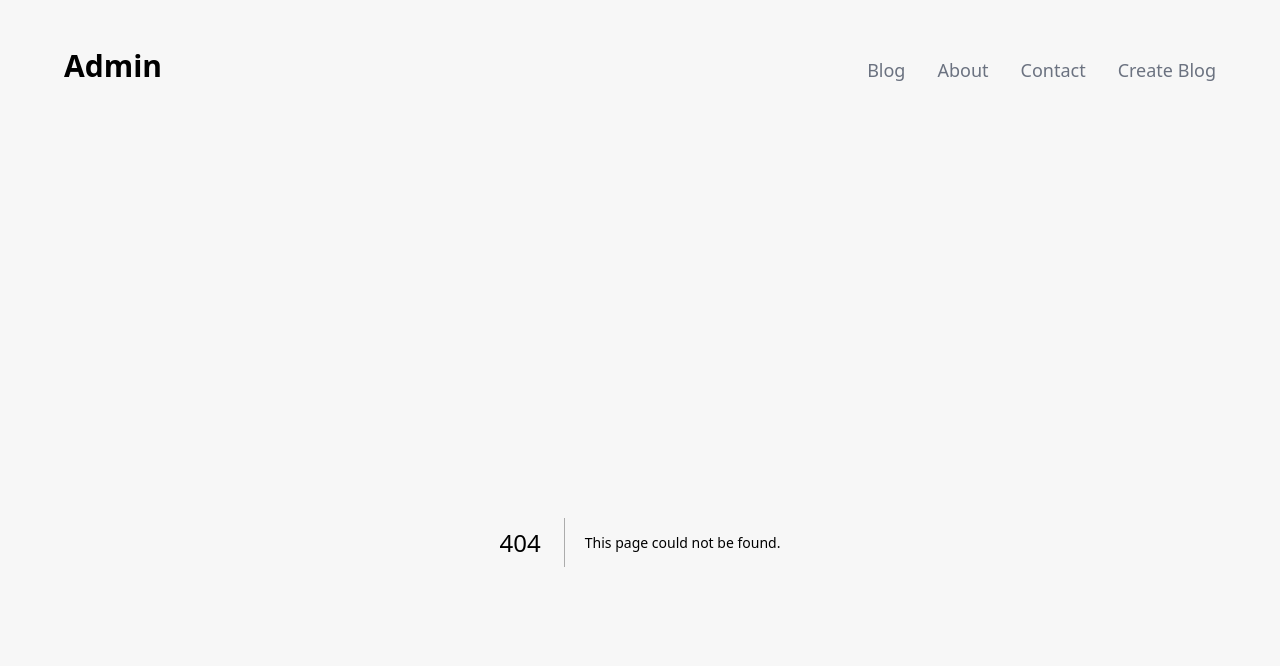
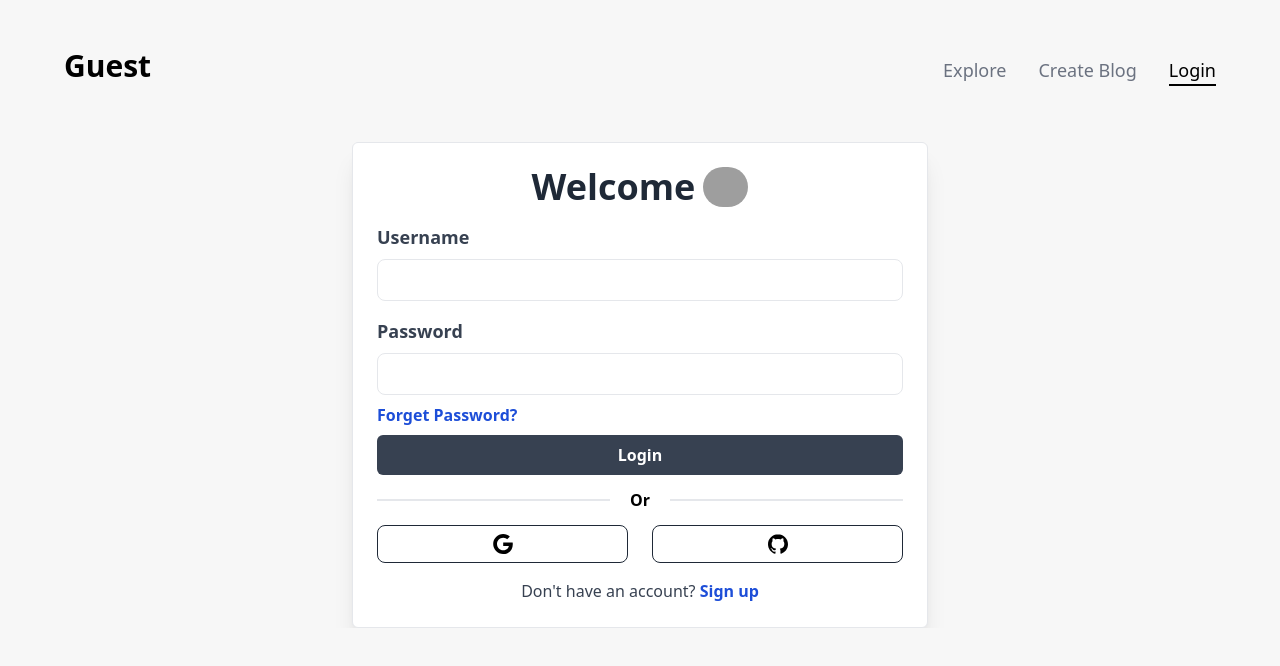
Before and after one commit to sownfam/int2211, a Next.js app: page /login in a window 1280 px wide. Before the commit this address had no page. Shown: the top 666 px of the page. Built offline with nearby package versions, Linux system fonts and the light colour scheme; grey boxes are pictures that could not be loaded.

Commit message:
feat: minimal user login

```diff
--- a/src/app/contact/page.tsx
+++ /dev/null
@@ -1,8 +0,0 @@
-export const metadata = {
-  title: 'Contact',
-  description: 'This is contact page.',
-};
-
-export default function ContactPage() {
-  return <h1 className="mt-12 text-center text-3xl font-bold">Contact</h1>;
-}
--- /dev/null
+++ b/src/app/login/page.tsx
@@ -0,0 +1,122 @@
+'use client'
+import Link from "next/link";
+import Image from "next/image";
+import { useRecoilState } from "recoil";
+import { userAuth } from "@/states/user";
+import { useState } from "react";
+import short from 'short-uuid';
+
+export default function Login() {
+
+  const [userInfo, setUserInfo] = useRecoilState(userAuth);
+  const [username, setUsername] = useState<string>("");
+  const [password, setPassword] = useState<string>("");
+  const handleLogin = () => {
+    const userID = short.generate();
+    if (username === "" || password === "") {
+      alert("User name or password should not be empty");
+      return;
+    }
+    setUserInfo({
+      username: username,
+      userID: "user" + "-" + userID,
+    });
+    // @DangThanhWang insert into database?
+
+  }
+  return (
+    <div className="relative flex flex-col items-center justify-center overflow-hidden">
+      <div className="w-full p-6 bg-white rounded-md shadow-xl lg:max-w-xl border">
+        <div className="flex justify-center">
+          <div className="text-4xl font-extrabold text-center text-gray-800 not-italic">
+            Welcome
+          </div>
+          <Image
+            className="flex-none rounded-full ml-2"
+            src={"https://source.unsplash.com/8xznAGy4HcY/800x400"}
+            alt="Chess Piece"
+            width={45}
+            height={45}
+          />
+        </div>
+        <form className="mt-4">
+          <div className="mb-4">
+            <label
+              htmlFor="username"
+              className="block text-lg font-bold text-gray-700"
+            >
+              Username
+            </label>
+            <input
+              type="username"
+              onChange={(e) => {setUsername(e.target.value)}}
+              className="block w-full px-2 py-2 mt-2 text-gray-700 bg-white border rounded-lg focus:border-gray-800 focus:ring-gray-300"
+            />
+          </div>
+          <div className="mb-">
+            <label
+              htmlFor="password"
+              className="block text-lg font-bold text-gray-700"
+            >
+              Password
+            </label>
+            <input
+              type="password"
+              onChange={(e) => {setPassword(e.target.value)}}
+              className="block w-full px-2 py-2 mt-2 mb-2 text-gray-700 bg-white border rounded-lg focus:border-gray-800 focus:ring-gray-300"
+            />
+          </div>
+          <Link
+            href="/forget"
+            className="text-base text-blue-700 hover:underline font-semibold"
+          >
+            Forget Password?
+          </Link>
+          <div className="mt-2">
+            <Link href={"/"}>
+              <button className="w-full px-4 py-2 font-bold text-white bg-gray-700 rounded-md hover:bg-gray-500" onClick={handleLogin}>
+                Login
+              </button>
+            </Link>
+          </div>
+        </form>
+        <div className="relative flex items-center justify-center w-full mt-6 border border-t">
+          <div className="absolute px-5 bg-white font-bold">Or</div>
+        </div>
+        <div className="flex mt-6 gap-x-6">
+          <button
+            type="button"
+            className="transition ease-in-out delay-150 hover:-translate-y-1 hover:scale-110 hover:bg-slate-400 duration-300 flex items-center justify-center w-full p-2  border border-gray-800 rounded-lg"
+          >
+            <svg
+              xmlns="http://www.w3.org/2000/svg"
+              viewBox="0 0 32 32"
+              className="w-5 h-5 fill-current"
+            >
+              <path d="M16.318 13.714v5.484h9.078c-0.37 2.354-2.745 6.901-9.078 6.901-5.458 0-9.917-4.521-9.917-10.099s4.458-10.099 9.917-10.099c3.109 0 5.193 1.318 6.38 2.464l4.339-4.182c-2.786-2.599-6.396-4.182-10.719-4.182-8.844 0-16 7.151-16 16s7.156 16 16 16c9.234 0 15.365-6.49 15.365-15.635 0-1.052-0.115-1.854-0.255-2.651z"></path>
+            </svg>
+          </button>
+          <button className="transition ease-in-out delay-150 hover:-translate-y-1 hover:scale-110 hover:bg-slate-400 duration-300 flex items-center justify-center w-full p-2  border border-gray-800 rounded-lg">
+            <svg
+              xmlns="http://www.w3.org/2000/svg"
+              viewBox="0 0 32 32"
+              className="w-5 h-5 fill-current"
+            >
+              <path d="M16 0.396c-8.839 0-16 7.167-16 16 0 7.073 4.584 13.068 10.937 15.183 0.803 0.151 1.093-0.344 1.093-0.772 0-0.38-0.009-1.385-0.015-2.719-4.453 0.964-5.391-2.151-5.391-2.151-0.729-1.844-1.781-2.339-1.781-2.339-1.448-0.989 0.115-0.968 0.115-0.968 1.604 0.109 2.448 1.645 2.448 1.645 1.427 2.448 3.744 1.74 4.661 1.328 0.14-1.031 0.557-1.74 1.011-2.135-3.552-0.401-7.287-1.776-7.287-7.907 0-1.751 0.62-3.177 1.645-4.297-0.177-0.401-0.719-2.031 0.141-4.235 0 0 1.339-0.427 4.4 1.641 1.281-0.355 2.641-0.532 4-0.541 1.36 0.009 2.719 0.187 4 0.541 3.043-2.068 4.381-1.641 4.381-1.641 0.859 2.204 0.317 3.833 0.161 4.235 1.015 1.12 1.635 2.547 1.635 4.297 0 6.145-3.74 7.5-7.296 7.891 0.556 0.479 1.077 1.464 1.077 2.959 0 2.14-0.020 3.864-0.020 4.385 0 0.416 0.28 0.916 1.104 0.755 6.4-2.093 10.979-8.093 10.979-15.156 0-8.833-7.161-16-16-16z"></path>
+            </svg>
+          </button>
+        </div>
+
+        <p className="mt-4 text-base text-center text-gray-700">
+          Don&apos;t have an account?{" "}
+          <Link
+            href="/signup"
+            className="text-base text-blue-700 hover:underline font-semibold"
+          >
+            Sign up
+          </Link>
+        </p>
+      </div>
+    </div>
+  );
+}
--- a/src/app/page.tsx
+++ b/src/app/page.tsx
@@ -1,7 +1,7 @@
 export const metadata = {
-  title: 'Welcome | Admin',
+  title: 'Welcome | Blogger',
 };
 
 export default function HomePage() {
-  return <h1 className="mt-12 text-center text-3xl font-bold">Home</h1>;
+  return <h1 className="mt-12 text-center text-3xl font-bold">Your Blog</h1>;
 }
--- a/src/components/header/header.tsx
+++ b/src/components/header/header.tsx
@@ -1,19 +1,22 @@
+'use client'
 import Link from 'next/link';
 
 import NavLink from '@/components/header/nav-link';
+import { useRecoilValue } from 'recoil';
+import { userAuth } from '@/states/user';
 
 const NAV_ITEMS = [
-  { path: 'blog', name: 'Blog' },
-  { path: 'about', name: 'About' },
-  { path: 'contact', name: 'Contact' },
+  { path: 'blog', name: 'Explore' },
   { path: 'create', name: 'Create Blog' },
+  { path: 'login', name: 'Login' },
 ];
 
 export default function Header() {
+  const { username } = useRecoilValue(userAuth);
   return (
     <nav className="flex flex-col justify-between py-12 md:flex-row">
       <Link href="/" className="self-start md:self-auto">
-        <h1 className="text-3xl font-bold">Admin</h1>
+        <h1 className="text-3xl font-bold"> {username ? `Welcome, ${username}` : 'Guest'} </h1>
       </Link>
       <div className="my-6 flex space-x-8 self-center md:my-0 md:self-auto">
         <ul className="flex space-x-8">
--- a/src/hooks/use-posts.ts
+++ b/src/hooks/use-posts.ts
@@ -18,7 +18,7 @@ export default function usePosts(allPosts: Post[]) {
   const allPostsFiltered = useMemo(
     () =>
       allPosts.filter((post) => {
-        if (query && !post.title.includes(query)) { // TODO: Improve searching algorithm?
+        if (query && !post.title.includes(query) && !post.title.includes(query[0].toUpperCase() + query.slice(1))) { // TODO: Improve searching algorithm?
           return false;
         }
 
--- /dev/null
+++ b/src/states/user.ts
@@ -0,0 +1,9 @@
+import { atom } from 'recoil';
+
+export const userAuth = atom<{ username: string, userID: string }>({
+  key: 'userAuth',
+  default: {
+    username: '',
+    userID: '',
+  }
+})
```
